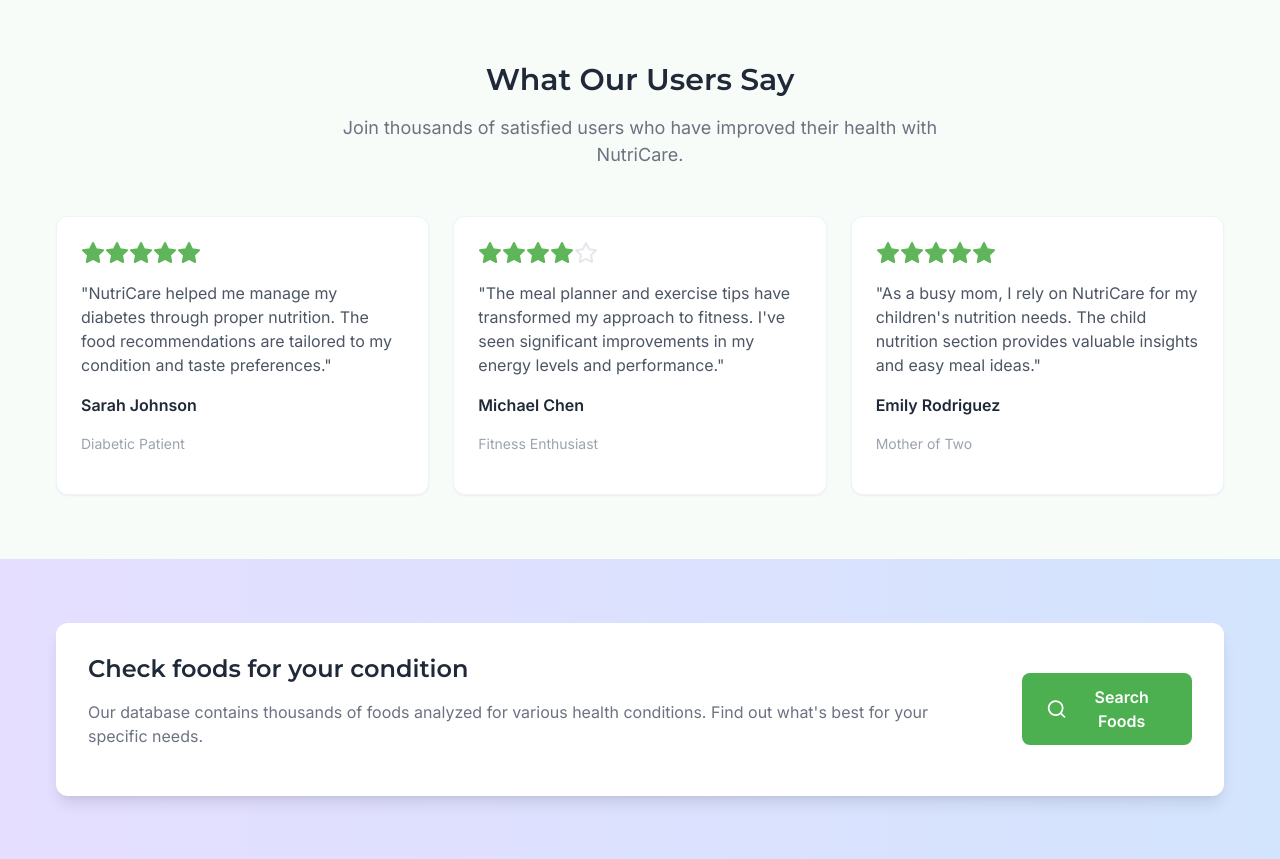
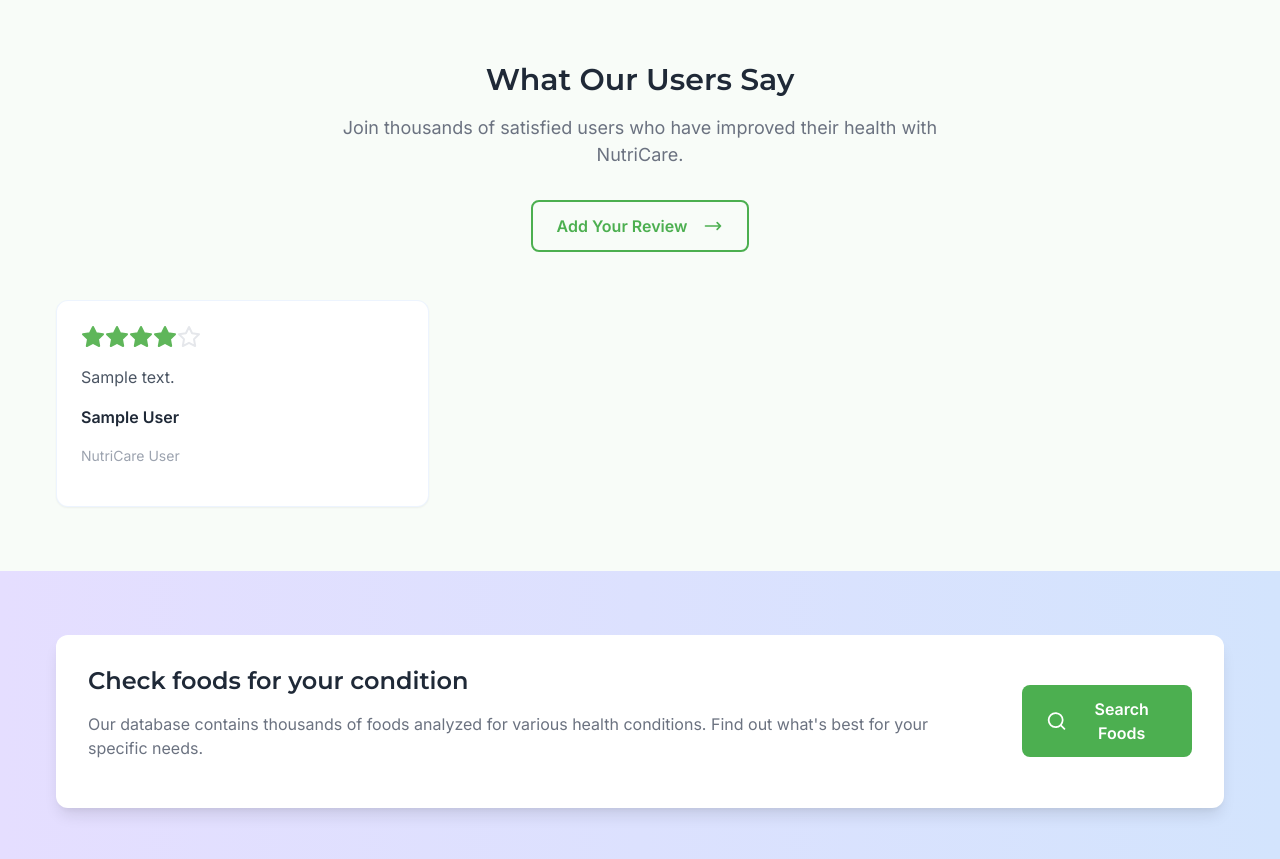
Before and after one commit to Dania-Zahid/Nutricare-, a PHP site: page /home.php in a window 1280 px wide. Shown: the part 1780-2639 px from the top of the page. Run offline with PHP 8.4, Linux system fonts and the light colour scheme; tables that the repository leaves empty or names only in its code hold one stand-in row (values such as "Sample post"); some libraries are stand-ins or nearby versions.

Commit message:
home.php

```diff
--- a/home.php
+++ b/home.php
@@ -771,53 +771,59 @@
     <div class="section-header">
       <h2 class="section-title">What Our Users Say</h2>
       <p class="section-description">Join thousands of satisfied users who have improved their health with NutriCare.</p>
+      <button class="btn btn-outline" onclick="window.location.href='add_review.php'">
+        Add Your Review
+        <svg class="icon-arrow" xmlns="http://www.w3.org/2000/svg" fill="none" viewBox="0 0 24 24" stroke="currentColor">
+          <path stroke-linecap="round" stroke-linejoin="round" stroke-width="2" d="M17 8l4 4m0 0l-4 4m4-4H3" />
+        </svg>
+      </button>
     </div>
 
     <div class="testimonials-grid">
-          <div class="testimonial-card" style="animation-delay: 0s;">
-            <div class="testimonial-rating">
-              <i data-feather="star" class="star-filled"></i>
-              <i data-feather="star" class="star-filled"></i>
-              <i data-feather="star" class="star-filled"></i>
-              <i data-feather="star" class="star-filled"></i>
-              <i data-feather="star" class="star-filled"></i>
+      <?php
+      require 'config.php';
+
+      try {
+          $stmt = $conn->query("
+              SELECT website_reviews.*, users.name
+              FROM website_reviews
+              JOIN users ON website_reviews.user_id = users.user_id
+              ORDER BY created_at DESC
+              LIMIT 3
+          ");
+          $reviews = $stmt->fetchAll();
+
+          if (empty($reviews)) {
+              echo '<p>No reviews yet. Be the first to review!</p>';
+          } else {
+              foreach ($reviews as $review) {
+                  echo '
+                  <div class="testimonial-card">
+                    <div class="testimonial-rating">';
+
+                      // Display filled stars
+                      for ($i = 0; $i < $review['rating']; $i++) {
+                          echo '<i data-feather="star" class="star-filled"></i>';
+                      }
+
+                      // Display empty stars
+                      for ($i = $review['rating']; $i < 5; $i++) {
+                          echo '<i data-feather="star" class="star-empty"></i>';
+                      }
+
+                  echo '</div>
+                    <p class="testimonial-content">' . htmlspecialchars($review['comment']) . '</p>
+                    <div class="testimonial-author">
+                      <p class="author-name">' . htmlspecialchars($review['name']) . '</p>
+                      <p class="author-role">NutriCare User</p>
                     </div>
-            <p class="testimonial-content">"NutriCare helped me manage my diabetes through proper nutrition. The food recommendations are tailored to my condition and taste preferences."</p>
-            <div class="testimonial-author">
-              <p class="author-name">Sarah Johnson</p>
-              <p class="author-role">Diabetic Patient</p>
-            </div>
-          </div>
-
-          <div class="testimonial-card" style="animation-delay: 0.1s;">
-            <div class="testimonial-rating">
-              <i data-feather="star" class="star-filled"></i>
-              <i data-feather="star" class="star-filled"></i>
-              <i data-feather="star" class="star-filled"></i>
-              <i data-feather="star" class="star-filled"></i>
-              <i data-feather="star" class="star-empty"></i>
-            </div>
-            <p class="testimonial-content">"The meal planner and exercise tips have transformed my approach to fitness. I've seen significant improvements in my energy levels and performance."</p>
-            <div class="testimonial-author">
-              <p class="author-name">Michael Chen</p>
-              <p class="author-role">Fitness Enthusiast</p>
-            </div>
-          </div>
-
-          <div class="testimonial-card" style="animation-delay: 0.2s;">
-            <div class="testimonial-rating">
-              <i data-feather="star" class="star-filled"></i>
-              <i data-feather="star" class="star-filled"></i>
-              <i data-feather="star" class="star-filled"></i>
-              <i data-feather="star" class="star-filled"></i>
-              <i data-feather="star" class="star-filled"></i>
-            </div>
-            <p class="testimonial-content">"As a busy mom, I rely on NutriCare for my children's nutrition needs. The child nutrition section provides valuable insights and easy meal ideas."</p>
-            <div class="testimonial-author">
-              <p class="author-name">Emily Rodriguez</p>
-              <p class="author-role">Mother of Two</p>
-            </div>
-          </div>
+                  </div>';
+              }
+          }
+      } catch (PDOException $e) {
+          echo '<p>Error loading reviews. Please try again later.</p>';
+      }
+      ?>
     </div>
   </div>
 </section>
```
Lines whose indentation alone changed are shown as unchanged.
